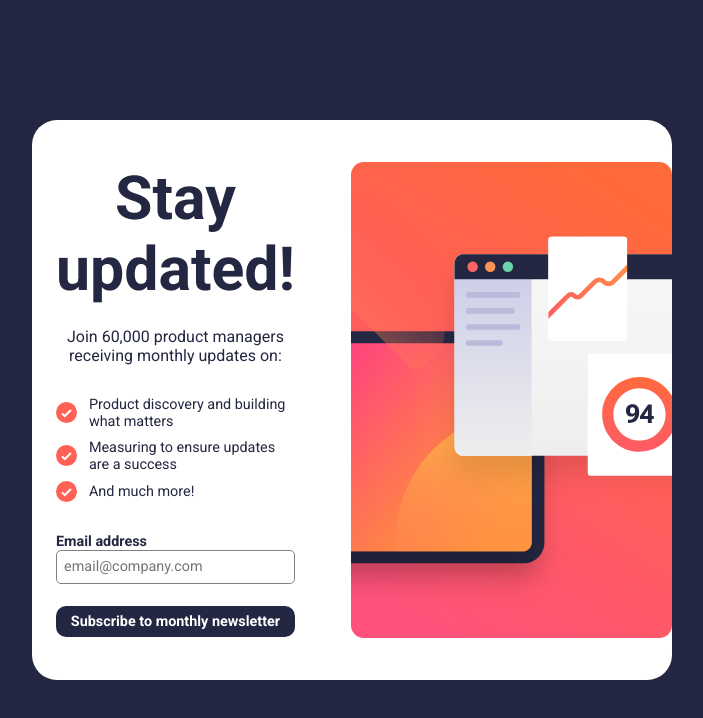
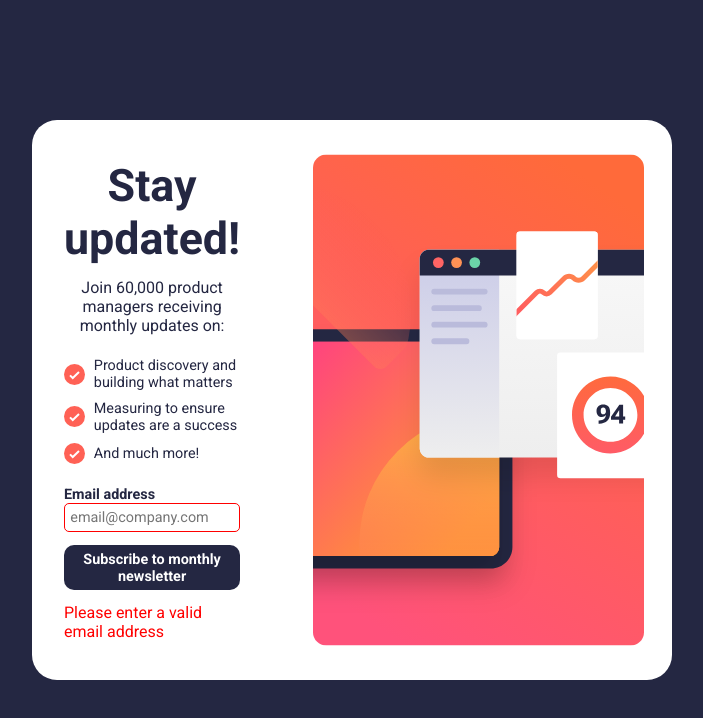
Before and after one commit to PlebianJim/newsletter-sign-up-form-with-success-message, a plain HTML site: page index.html in a window 1280 px wide. Both pictures are taken after a click on the button "Subscribe to monthly newsletter". Shown: the whole page, without its empty margins (288-991 px from the left). Drawn offline with Linux system fonts and the light colour scheme.

Commit message:
added logic to email address form

```diff
--- a/index.html
+++ b/index.html
@@ -35,14 +35,16 @@
         </div>
       </div>
       <form class="left-container-input" action="POST">Email address
-        <input class="left-container-input-form" type="text" placeholder="email@company.com">
+        <input class="left-container-input-form" type="email" id="emailInput" placeholder="email@company.com" required>
       </form>
-      <button class="left-container-button">Subscribe to monthly newsletter</button>
+      <button type="button" class="left-container-button">Subscribe to monthly newsletter</button>
+      <p class="error-message" style="color: red; display: none;"></p>
     </div>
 
     <div class="right-container">
       <img class="right-container-img" src="assets/images/illustration-sign-up-desktop.svg" alt="">
     </div>
+
   </section>
 
 </body>
--- a/main.js
+++ b/main.js
@@ -0,0 +1,25 @@
+const emailInput = document.getElementById('emailInput');
+const submitButton = document.querySelector('.left-container-button');
+const errorMessage = document.querySelector('.error-message');
+
+
+submitButton.addEventListener('click', function() {
+    validateEmail();
+});
+
+function validateEmail() {
+    if (emailInput.validity.valid) {
+        emailInput.setCustomValidity('');
+        errorMessage.style.display = 'none';
+        // Perform additional actions if valid
+        // This will link to another page if it is valid
+        console.log('Email is valid');
+    } else {
+        emailInput.setCustomValidity('Please enter a valid email address');
+        errorMessage.textContent = 'Please enter a valid email address';
+        errorMessage.style.display = 'block';
+        emailInput.style.borderColor = 'red';
+
+        console.log('Email is invalid');
+    }
+}
--- a/styles.css
+++ b/styles.css
@@ -36,14 +36,14 @@ body {
     flex-direction: column;
     align-items: center;
     justify-content: space-around;
-    flex: 1.25;
+    flex: 1;
     padding: 5%;
 }
 
 .left-container-h1 {
     width: 100%;
     text-align: center;
-    font-size: calc(3rem + 1vw);
+    font-size: calc(2rem + 1vw);
     font-weight: 700;
     color: hsl(234, 29%, 20%);
 }
@@ -124,6 +124,7 @@ body {
 
 .right-container-img {
     display: flex;
-    height: 85%;
+    height: 100%;
+    width: 95%;
     padding-right: 5%;
 }
```
